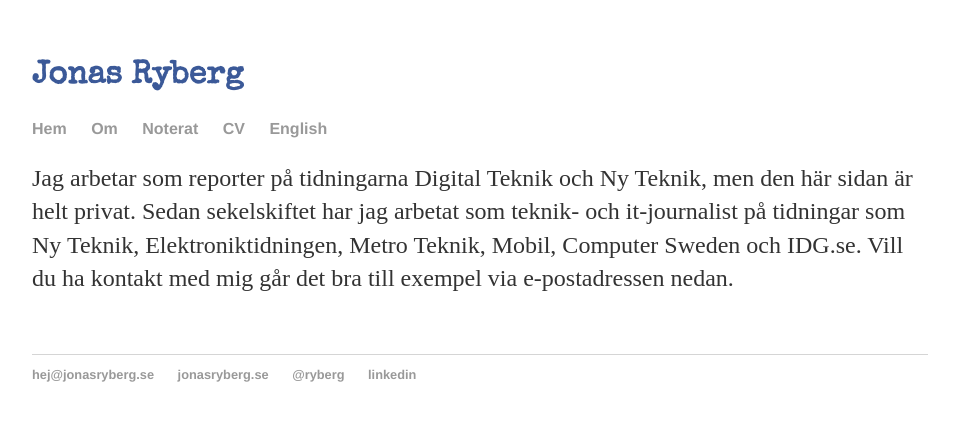
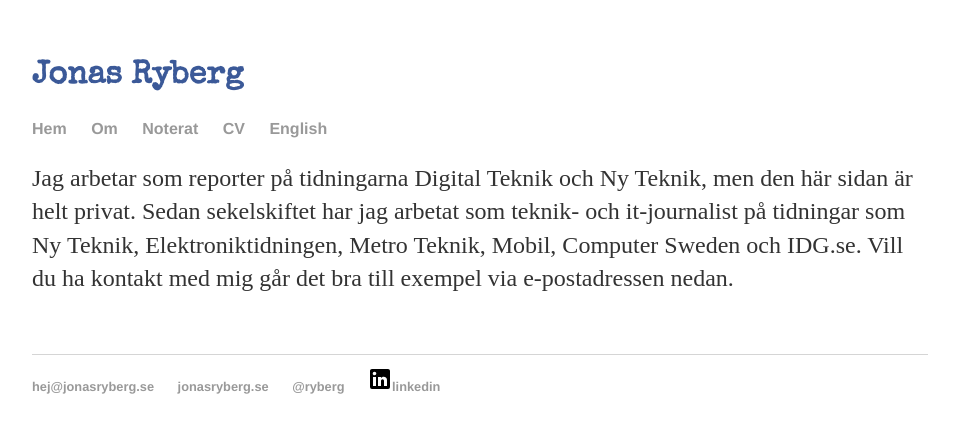
Before and after one commit to jonasryberg/test, a Jekyll site: the page index.html, which Jekyll copies as it is, in a window 1280 px wide. Shown: the top 433 px of the page, without its empty margins (160-1119 px from the left). Built offline with Jekyll 4.4.1, drawn with Linux system fonts in a browser that asks for light colours.

Commit message:
Update index.html

```diff
--- a/index.html
+++ b/index.html
@@ -38,8 +38,10 @@
 				</script>
 			</li>
         		<li><a href="https://www.jonasryberg.se">jonasryberg.se</a></li>
-        		<li><a href="https://twitter.com/ryberg" class="lsf-icon twitter">@ryberg</a></li>
-        		<li><a href="https://se.linkedin.com/in/jryberg">linkedin</a></li>
+        		<li><a href="https://twitter.com/ryberg">@ryberg</a></li>
+        		<li><svg style="width:24px;height:24px" viewBox="0 0 24 24">
+    <path fill="#000000" d="M19,19H16V13.7A1.5,1.5 0 0,0 14.5,12.2A1.5,1.5 0 0,0 13,13.7V19H10V10H13V11.2C13.5,10.36 14.59,9.8 15.5,9.8A3.5,3.5 0 0,1 19,13.3M6.5,8.31C5.5,8.31 4.69,7.5 4.69,6.5A1.81,1.81 0 0,1 6.5,4.69C7.5,4.69 8.31,5.5 8.31,6.5A1.81,1.81 0 0,1 6.5,8.31M8,19H5V10H8M20,2H4C2.89,2 2,2.89 2,4V20A2,2 0 0,0 4,22H20A2,2 0 0,0 22,20V4C22,2.89 21.1,2 20,2Z" />
+</svg><a href="https://se.linkedin.com/in/jryberg">linkedin</a></li>
 			</ul>
 		</footer>
 	</body>
```
